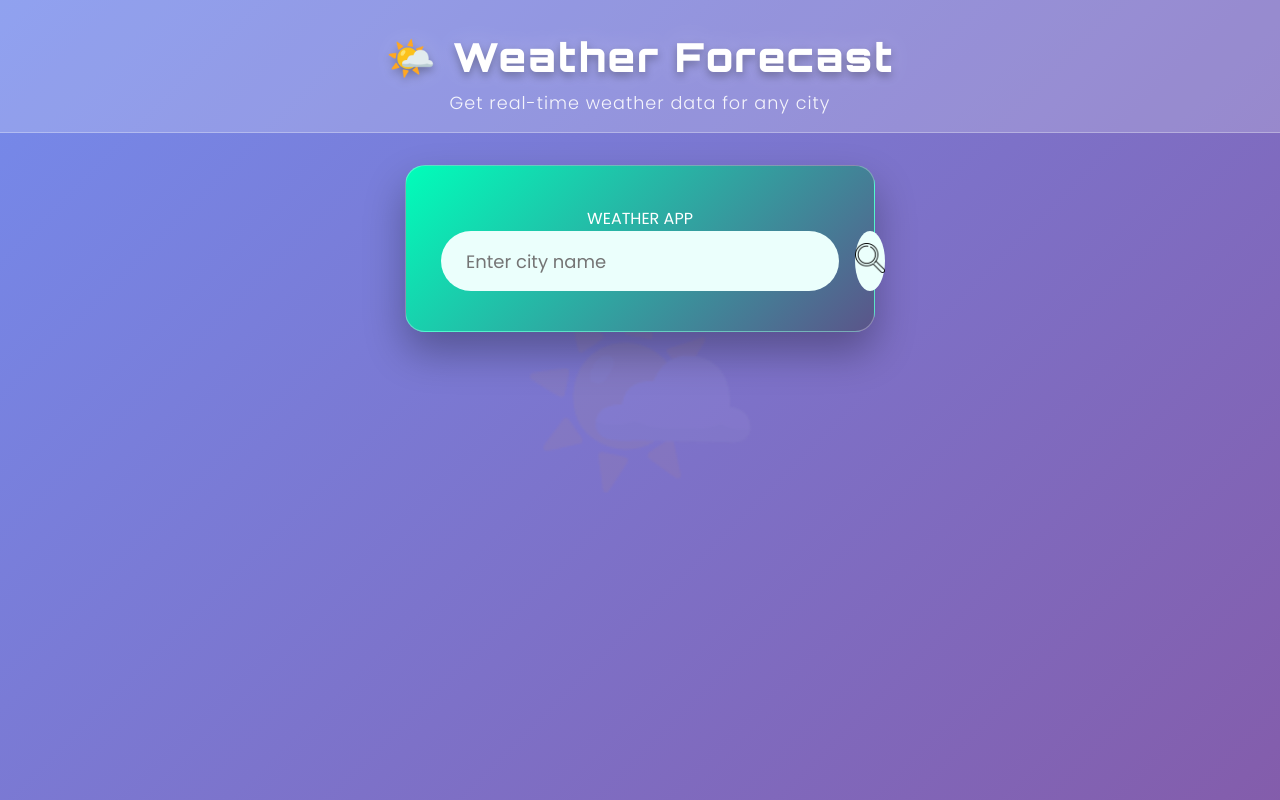
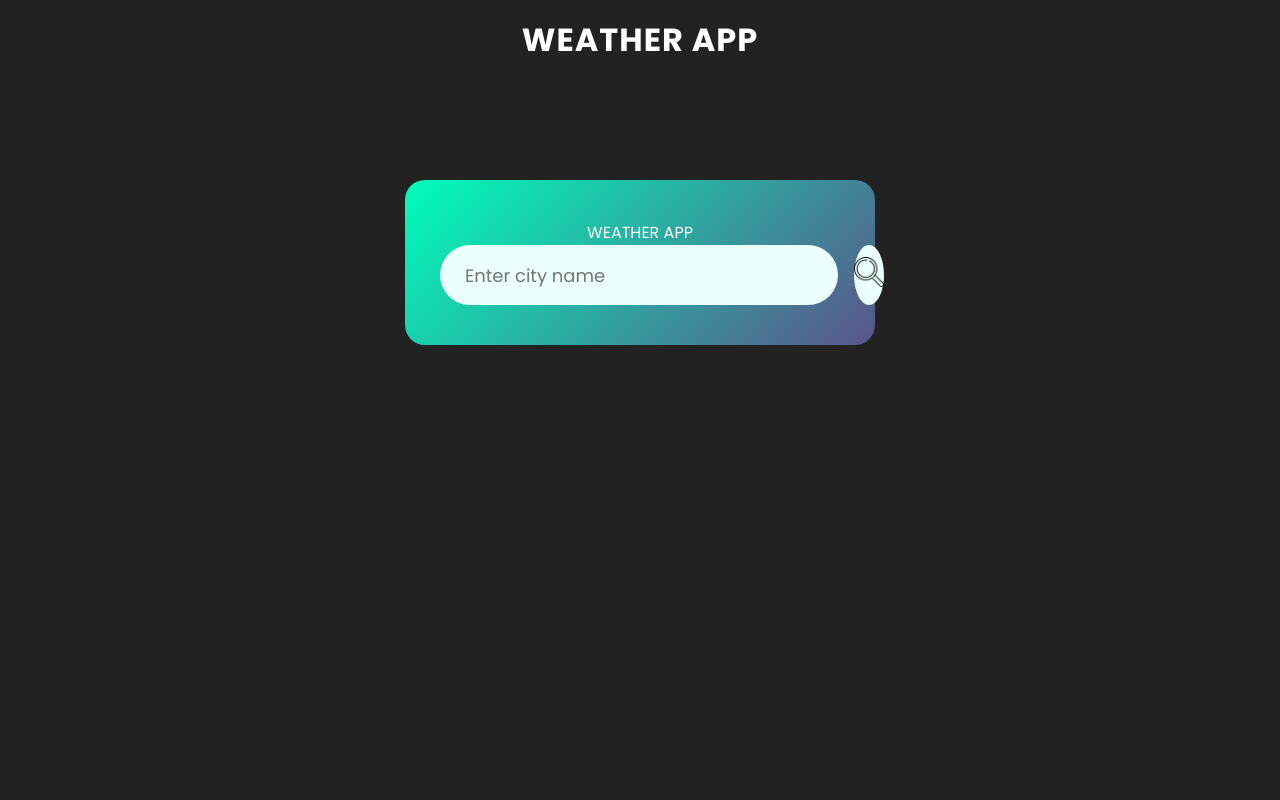
Before and after one commit to Dreww01/weather-site-js, a website: page src/index.html in a window 1280 px wide. Drawn offline with Linux system fonts and the light colour scheme; no server answers.

Commit message:
Refactor index.html and style.css to simplify the UI of the weather app. Update font styles and remove unnecessary elements for a cleaner design. Adjust header styles and background to enhance readability and overall aesthetics.

```diff
--- a/src/index.html
+++ b/src/index.html
@@ -6,13 +6,12 @@
     <title>Weather App</title>
     <link rel="preconnect" href="https://fonts.googleapis.com">
     <link rel="preconnect" href="https://fonts.gstatic.com" crossorigin>
-    <link href="https://fonts.googleapis.com/css2?family=Orbitron:wght@400;700;900&family=Poppins:wght@300;400;500;600&display=swap" rel="stylesheet">
+    <link href="https://fonts.googleapis.com/css2?family=Poppins:wght@400;600;700&display=swap" rel="stylesheet">
     <link rel="stylesheet" href="style.css" />
   </head>
   <body>
     <header class="app-header">
-      <h1 class="app-title">🌤️ Weather Forecast</h1>
-      <p class="app-subtitle">Get real-time weather data for any city</p>
+      <h1 class="app-title">Weather App</h1>
     </header>
     <main>
       <div class="card">
--- a/src/style.css
+++ b/src/style.css
@@ -7,131 +7,35 @@
 }
 
 body {
-  background: linear-gradient(135deg, #667eea 0%, #764ba2 100%);
-  background-image:
-    linear-gradient(135deg, rgba(102, 126, 234, 0.9) 0%, rgba(118, 75, 162, 0.9) 100%),
-    radial-gradient(circle at 25% 25%, rgba(255, 255, 255, 0.1) 0%, transparent 50%),
-    radial-gradient(circle at 75% 75%, rgba(255, 255, 255, 0.1) 0%, transparent 50%);
-  background-size: cover, 300px 300px, 400px 400px;
-  background-position: center, 25% 25%, 75% 75%;
-  background-repeat: no-repeat, no-repeat, no-repeat;
-  min-height: 100vh;
-  font-family: "Poppins", sans-serif;
-  position: relative;
-  overflow-x: hidden;
-}
-
-/* Weather icon pattern overlay */
-body::before {
-  content: "🌤️";
-  position: fixed;
-  top: 0;
-  left: 0;
-  width: 100%;
-  height: 100%;
-  font-size: 200px;
-  color: rgba(255, 255, 255, 0.05);
-  display: flex;
-  align-items: center;
-  justify-content: center;
-  pointer-events: none;
-  z-index: 1;
-  animation: float 6s ease-in-out infinite;
-}
-
-@keyframes float {
-  0%, 100% { transform: translateY(0px) rotate(0deg); }
-  50% { transform: translateY(-20px) rotate(5deg); }
+  background: #222;
+  font-family: "Poppins", -apple-system, BlinkMacSystemFont, "Segoe UI", Roboto, "Helvetica Neue", Arial, sans-serif;
 }
 
 /* App Header Styles */
 .app-header {
   text-align: center;
-  padding: 2rem 1rem 1rem;
-  background: rgba(255, 255, 255, 0.15);
-  border-bottom: 1px solid rgba(255, 255, 255, 0.3);
-  margin-bottom: 2rem;
-  position: relative;
-  z-index: 10;
+  padding: 1rem;
+  margin-bottom: 1rem;
 }
 
 .app-title {
-  font-family: "Orbitron", monospace;
-  font-size: 2.5rem;
-  font-weight: 900;
+  font-family: "Poppins", -apple-system, BlinkMacSystemFont, "Segoe UI", Roboto, "Helvetica Neue", Arial, sans-serif;
+  font-size: 2rem;
+  font-weight: 700;
   color: #ffffff;
-  text-shadow: 0 4px 8px rgba(0, 0, 0, 0.3);
-  margin-bottom: 0.5rem;
-  letter-spacing: 2px;
-  animation: glow 2s ease-in-out infinite alternate;
-}
-
-.app-subtitle {
-  font-family: "Poppins", sans-serif;
-  font-size: 1.1rem;
-  font-weight: 300;
-  color: rgba(255, 255, 255, 0.9);
   margin: 0;
+  text-transform: uppercase;
   letter-spacing: 1px;
-}
-
-/* Glow animation for the title */
-@keyframes glow {
-  from {
-    text-shadow: 0 4px 8px rgba(0, 0, 0, 0.3), 0 0 20px rgba(255, 255, 255, 0.1);
-  }
-  to {
-    text-shadow: 0 4px 8px rgba(0, 0, 0, 0.3), 0 0 30px rgba(255, 255, 255, 0.3);
-  }
-}
-
-/* Safari-specific fixes */
-@supports (-webkit-appearance: none) {
-  .app-header {
-    background: rgba(255, 255, 255, 0.2);
-  }
-
-  .card {
-    background: linear-gradient(135deg, #00feba, #5b548a);
-    -webkit-box-shadow: 0 20px 40px rgba(0, 0, 0, 0.3);
-    box-shadow: 0 20px 40px rgba(0, 0, 0, 0.3);
-  }
 }
 
 /* Responsive header */
 @media (max-width: 768px) {
   .app-title {
-    font-size: 2rem;
-    letter-spacing: 1px;
-  }
-
-  .app-subtitle {
-    font-size: 1rem;
+    font-size: 1.5rem;
   }
 
   .app-header {
-    padding: 1.5rem 1rem 1rem;
-  }
-
-  body {
-    background-size: cover, 150px 150px;
-  }
-}
-
-/* iOS Safari specific fixes */
-@supports (-webkit-touch-callout: none) {
-  body {
-    -webkit-overflow-scrolling: touch;
-  }
-
-  .app-header {
-    -webkit-transform: translateZ(0);
-    transform: translateZ(0);
-  }
-
-  .card {
-    -webkit-transform: translateZ(0);
-    transform: translateZ(0);
+    padding: 0.5rem;
   }
 }
 
@@ -140,14 +44,10 @@ body::before {
   max-width: 470px;
   background: linear-gradient(135deg, #00feba, #5b548a);
   color: #fff;
-  margin: 0 auto;
+  margin: 100px auto 0;
   border-radius: 20px;
   padding: 40px 35px;
   text-align: center;
-  box-shadow: 0 20px 40px rgba(0, 0, 0, 0.3);
-  border: 1px solid rgba(255, 255, 255, 0.3);
-  position: relative;
-  z-index: 10;
 }
 
 .search {
```
